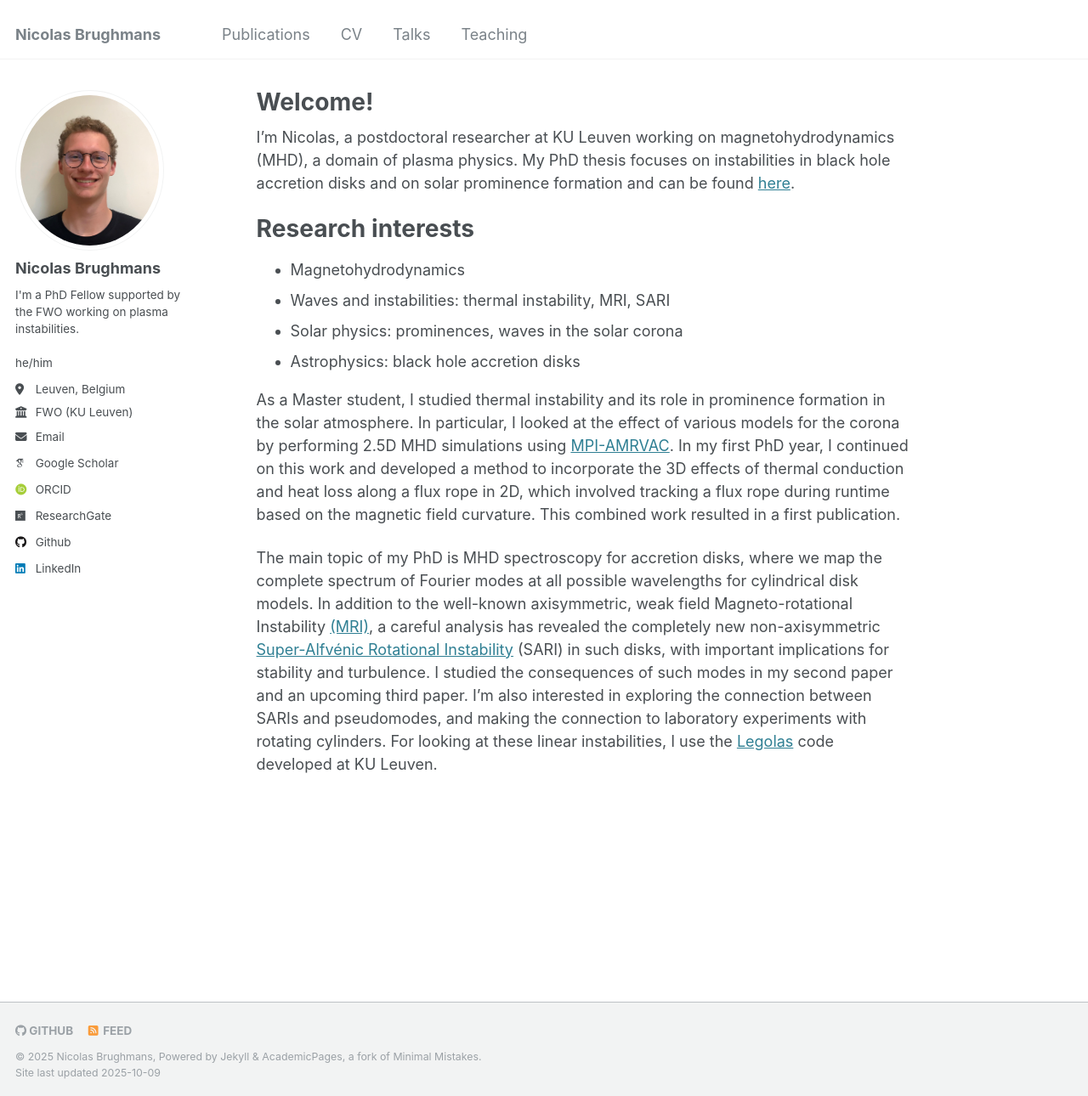
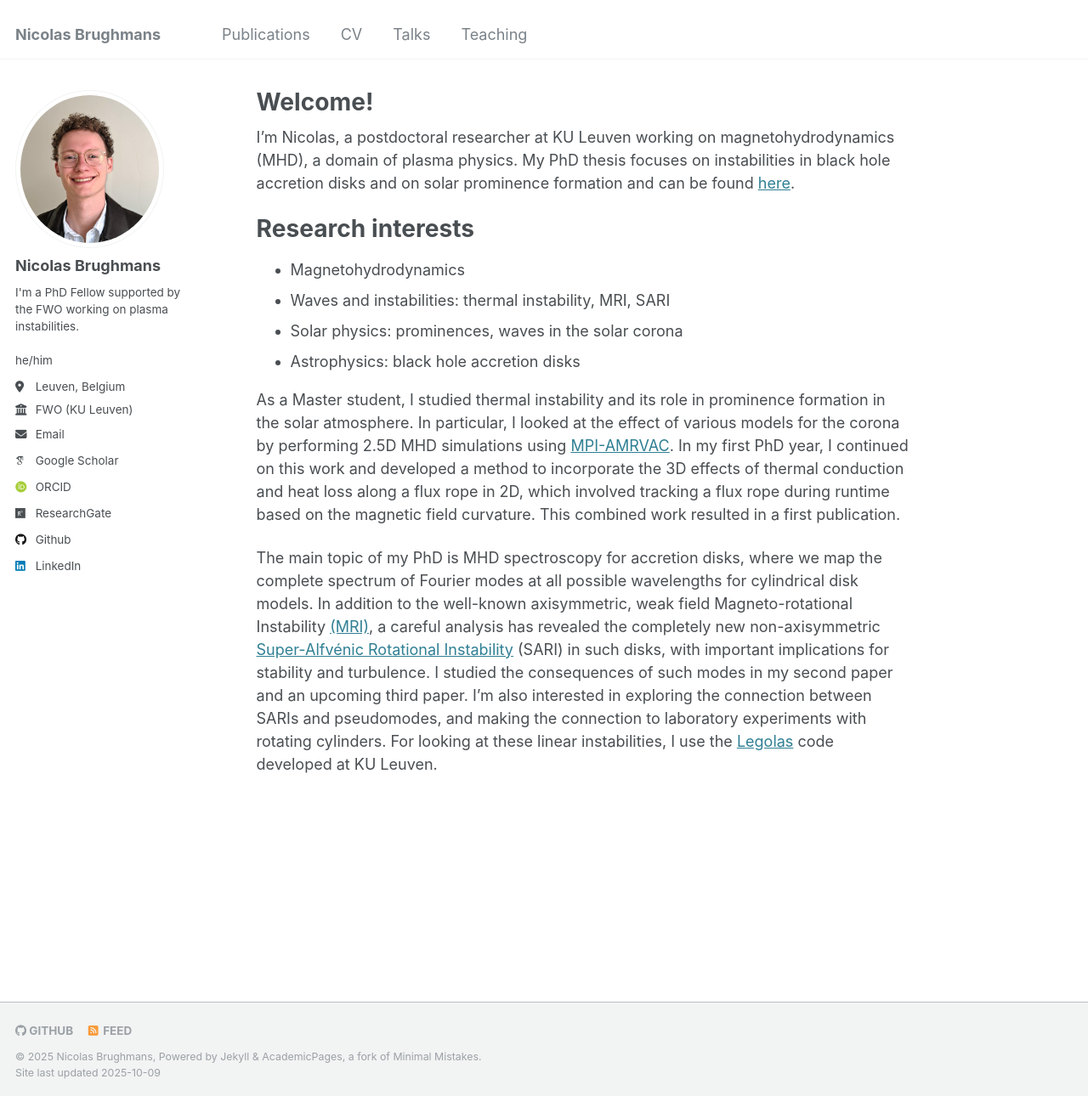
Before and after one commit to nicolasbrughmans/nicolasbrughmans.github.io, a Jekyll site: the page built from _pages/about.md, in a window 1280 px wide and 1290 px high. Shown: the whole window at 85% size. Built offline with Jekyll 4.4.1, drawn with Linux system fonts in a browser that asks for light colours; some web fonts are replaced.

Commit message:
New picture

```diff
--- a/_config.yml
+++ b/_config.yml
@@ -21,7 +21,7 @@ repository               : "nicolasbrughmans/nicolasbrughmans.github.io"
 #               Additional customization can be done by editing /_includes/author-profile.html
 author:
   # Biographic information
-  avatar           : "foto_personeelskaart.png"
+  avatar           : "20250807_121850.jpg"
   name             : "Nicolas Brughmans"
   pronouns         : "he/him"
   bio              : "I'm a PhD Fellow supported by the FWO working on plasma instabilities."
```
